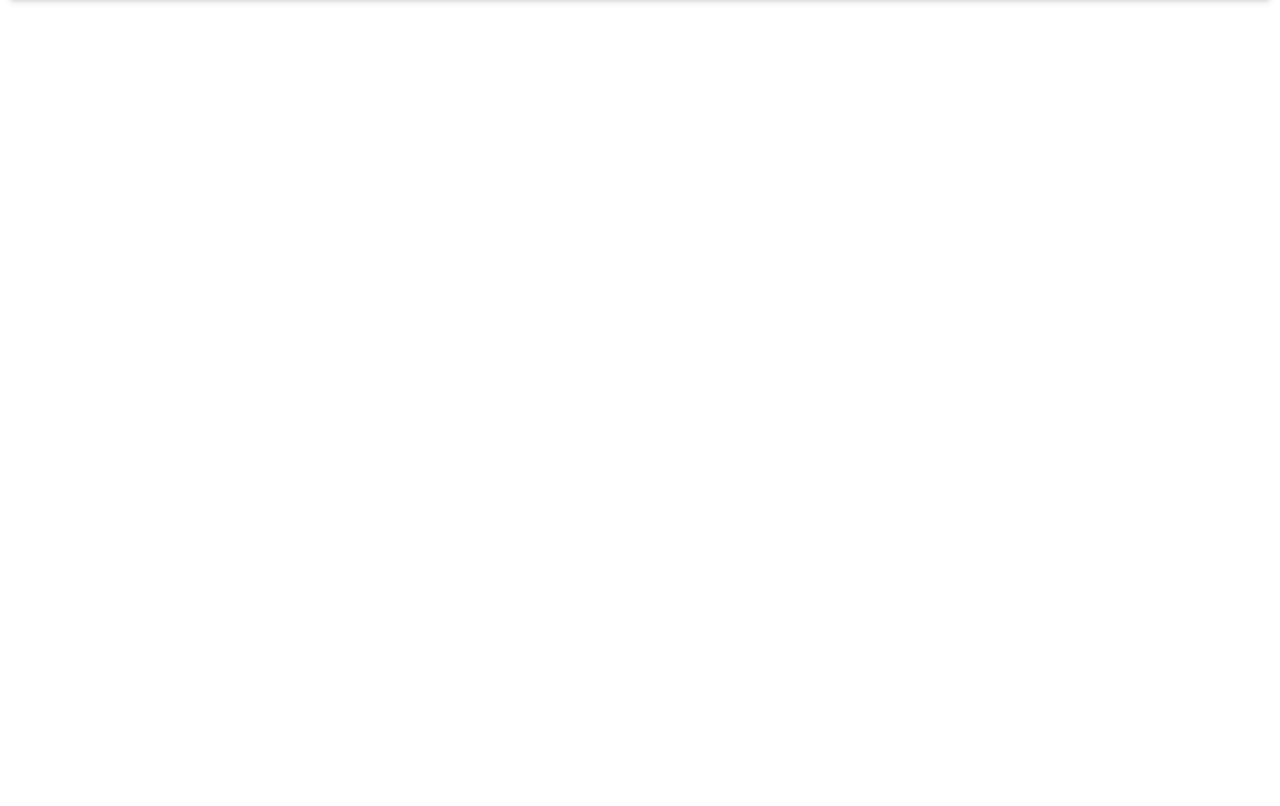
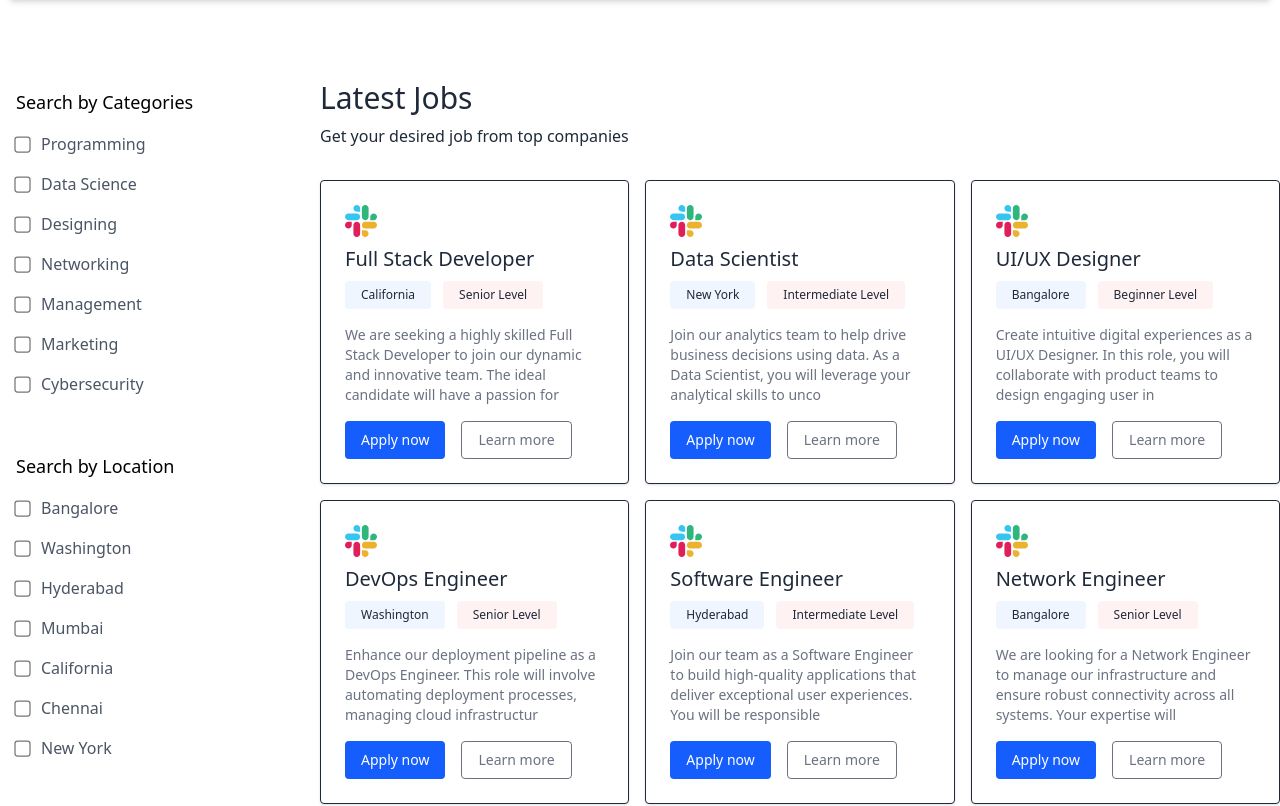
Before and after one commit to sakshigupta67/Job-Portal, a React (Vite) app in the folder client/: page / in a window 1280 px wide. Shown: the part 502-1308 px from the top of the page. Before the commit the page ends 800 px from the top, so only its background shows below. Built offline with nearby package versions, Linux system fonts and the light colour scheme; no server answers.

Commit message:
added new pages

```diff
--- a/client/src/components/Hero.jsx
+++ b/client/src/components/Hero.jsx
@@ -16,14 +16,11 @@
 
     setSearchFilter({
       title:titleRef.current.value,
-      loctaion: locationRef.current.value
+      location: locationRef.current.value
     })
 
     setIsSearched(true)
-    console.log({
-      title:titleRef.current.value,
-      loctaion: locationRef.current.value
-    })
+
 }
 
 
@@ -90,11 +87,6 @@
 
 
 
-
-
-
-
-
     </div>
 
 
--- /dev/null
+++ b/client/src/components/JobCard.jsx
@@ -0,0 +1,30 @@
+import React from 'react'
+import { assets } from '../assets/assets'
+
+const JobCard = ({job}) => {
+  return (
+    <div className='border p-6 shadow rounded'>
+<div className='flex justify-between items-center'>
+<img  className= 'h-8' src={assets.company_icon} alt="" />
+</div>
+
+<h4 className='font-medim text-xl mt-2'>{job.title}</h4>
+
+<div className='flex items-center gap-3 mt-2 text-xs'  >
+<span className='bg-blue-50 border-blue-200 px-4 py-1.5 rounded'>{job.location}</span>
+<span className='bg-red-50 border-red-200 px-4 py-1.5 rounded'>{job.level}</span>
+</div>
+
+<p className ='text-gray-500 text-sm mt-4 ' dangerouslySetInnerHTML={{__html:job.description.slice(0, 150)}}></p>
+<div className='mt-4 flex gap-4 text-sm' >
+<button className='bg-blue-600 text-white px-4 py-2 rounded'>Apply now</button>
+<button className='text-gray-500 border border-gray-500 rounded px-4 py-2'>Learn more</button>
+
+</div>
+
+
+    </div>
+  )
+}
+
+export default JobCard
--- /dev/null
+++ b/client/src/components/JobListing.jsx
@@ -0,0 +1,120 @@
+import React, { useContext } from 'react'
+import { AppContext } from '../context/AppContext'
+import { assets, JobCategories, JobLocations, jobsData } from '../assets/assets'
+import JobCard from './JobCard'
+
+const JobListing = () => {
+
+
+const {isSearched , searchFilter , setSearchFilter} = useContext(AppContext)
+
+
+  return (
+    <div className='container 2xl:px-20 mx-auto flex flex-col lg:flex-row max:lg space-y-8 py-8'>
+
+{/* sidebar */}
+<div className='w-full lg:w-1/4 bg-white px-4 '>
+
+{/*  Search Filter from Hero Component */}
+
+{
+isSearched && ( searchFilter.title !== ""  || searchFilter.location  !== "") && (
+    <>
+    <h3 className='font-medium text-lg mb-4'>Current Search</h3>
+    <div className='mb 4 text-gray-600'>
+
+    {searchFilter.title && (
+        <span className='inline-flex items-center gap-2.5 bg-blue-50 border-blue-200 px-4 py-1.5 rounded'>
+{searchFilter.title}
+<img onClick ={e => setSearchFilter(prev => ({...prev,title:""}))}  className='cursor-pointer' src={assets.cross_icon} alt="" />
+        </span>
+    )}
+    {searchFilter.location && (
+        <span className='ml-2 inline-flex items-center gap-2.5 bg-red-50 border-red-200 px-4 py-1.5 rounded'>
+{searchFilter.location}
+<img onClick = {e => setSearchFilter(prev => ({...prev, location:""})) }  className='cursor-pointer' src={assets.cross_icon} alt="" />
+        </span>
+    )}
+    </div>
+    </>
+)
+
+}
+
+
+
+{/* Category Filter */}
+
+<div >
+
+    <h4 className='font-medium text-lg py-4'>Search by Categories</h4>
+    <ul className='space-y-4 text-gray-600' >
+
+    {
+        JobCategories.map((category,index)=>(
+            <li className ='flex gap-3 items-center' key={index}>
+            <input className='scale-125' type="checkbox" name="" id="" />
+                {category}
+            </li>
+
+        ))
+    }
+
+    </ul>
+</div>
+
+
+{/* Location Filter */}
+
+<div >
+
+    <h4 className='font-medium text-lg py-4 pt-14'>Search by Location</h4>
+    <ul className='space-y-4 text-gray-600' >
+
+    {
+        JobLocations.map((location,index)=>(
+            <li className ='flex gap-3 items-center' key={index}>
+            <input className='scale-125' type="checkbox" name="" id="" />
+                {location}
+            </li>
+
+        ))
+    }
+
+    </ul>
+</div>
+</div>
+
+
+
+{/* Job listings */}
+
+<section className='w-full lg:w-3/4 text-gray-800 max-lg:px-4'>
+    <h3 className='font-medium text-3xl py-2 ' id='job-list'>Latest Jobs</h3>
+    <p className='mb-8'>Get your desired job from top companies</p>
+    <div className='grid grid-cols-1 sm:grid-cols-2 xl:grid-cols-3 gap-4'>
+        {jobsData.map((job, index) => (
+            <JobCard key={index} job={job} />
+        ))}
+
+
+
+    </div>
+</section>
+
+
+
+
+
+
+
+
+
+
+
+
+    </div>
+  )
+}
+
+export default JobListing
--- a/client/src/pages/Home.jsx
+++ b/client/src/pages/Home.jsx
@@ -1,6 +1,7 @@
 import React from 'react'
 import Navbar from '../components/Navbar'
 import Hero from '../components/Hero'
+import JobListing from '../components/JobListing'
 
 const Home = () => {
   return (
@@ -9,6 +10,7 @@
 
 <Navbar  />
 <Hero />
+<JobListing />
 
 </div>
 
```
Also changed, not shown: client/src/components/Navbar.jsx (line endings or trailing spaces).
